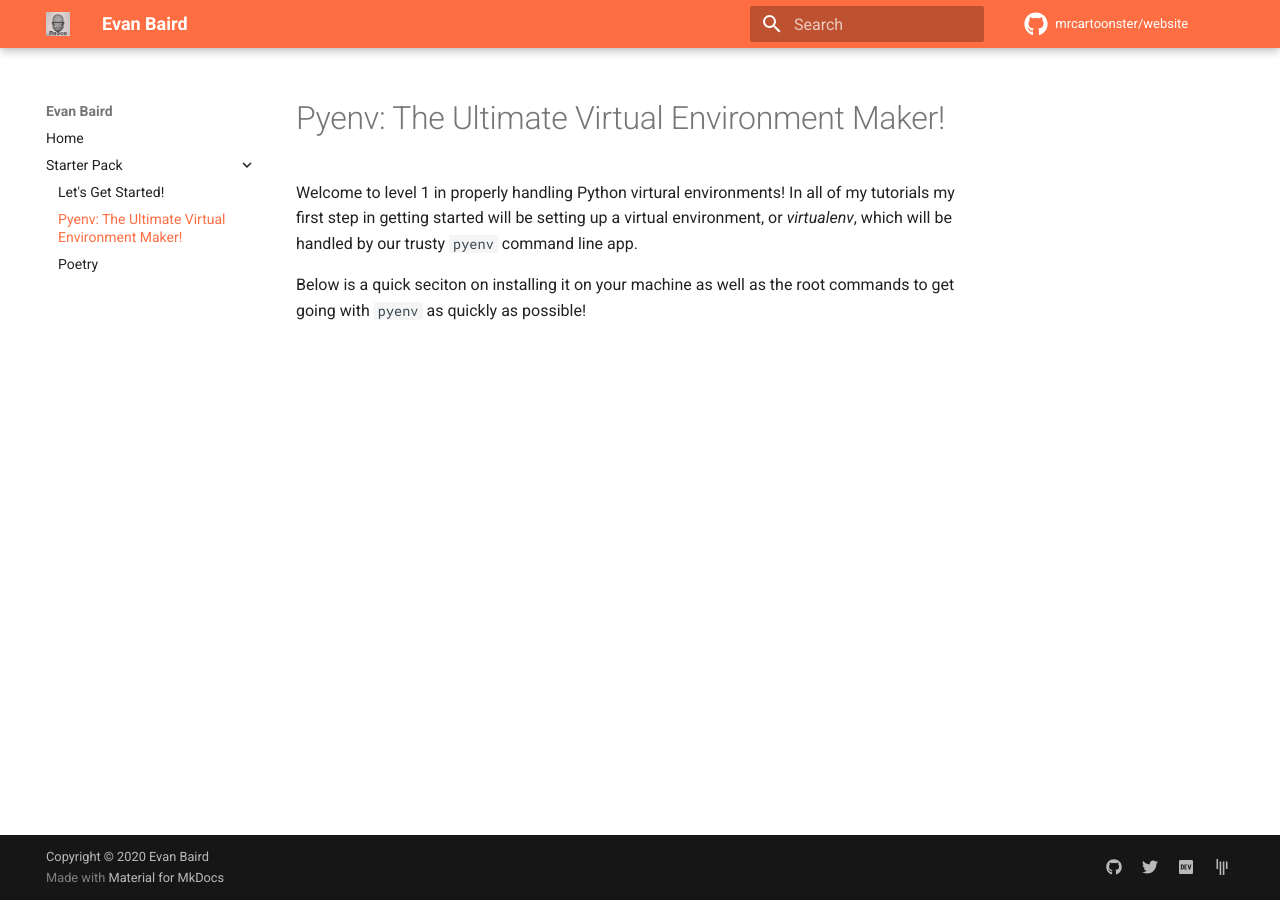
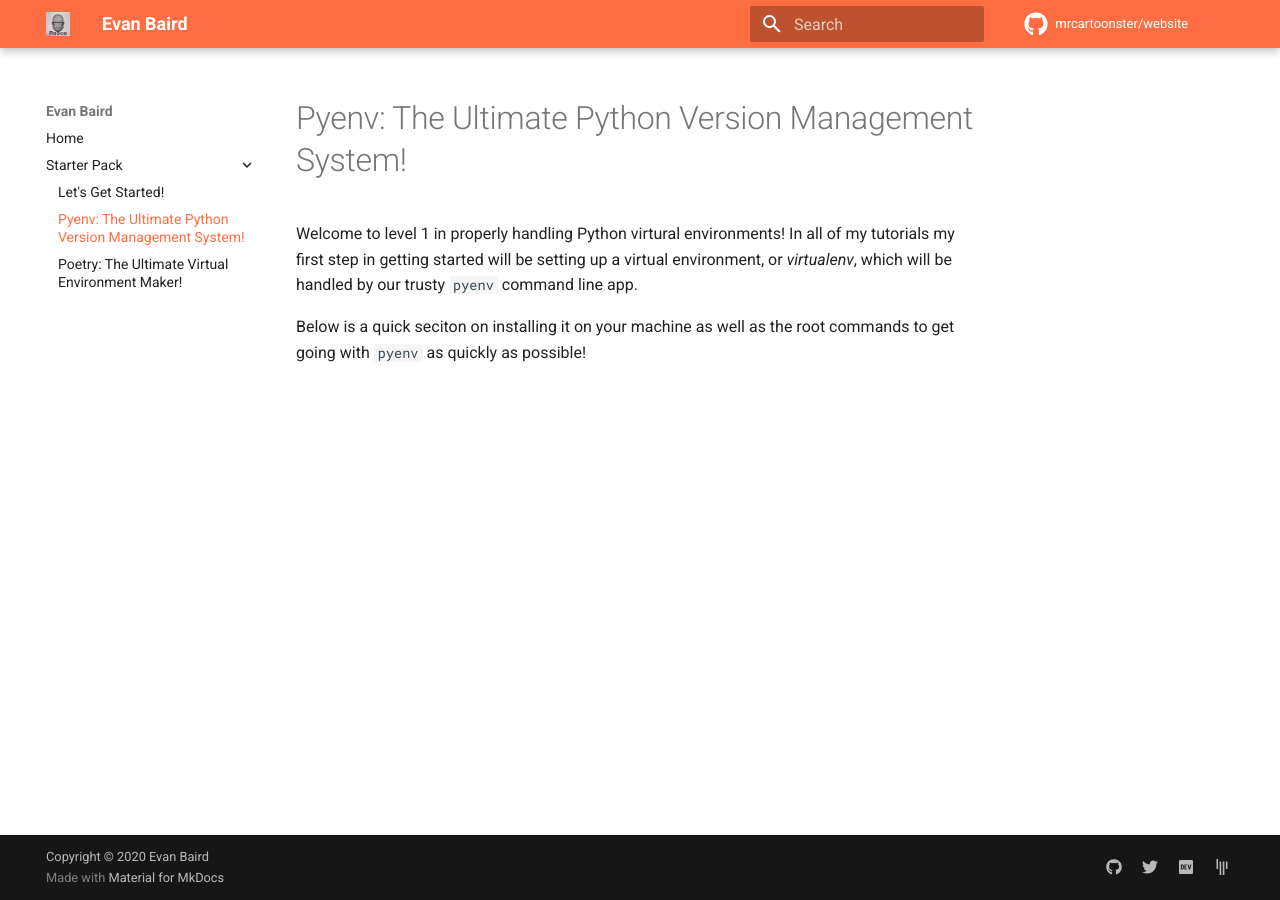
Before and after one commit to mrcartoonster/website, an MkDocs documentation site: the page built from docs/Starter_Pack/pyenv.md, in a window 1280 px wide. Built offline with MkDocs 1.6.1 and Material for MkDocs 9.7.7, drawn with Linux system fonts in a browser that asks for light colours; comment, search, counter and statistics services are not loaded.

Commit message:
📦 NEW: PS-24 #time 30m #comment Renaming titles and comments #in

```diff
--- a/docs/Starter_Pack/poetry.md
+++ b/docs/Starter_Pack/poetry.md
@@ -1,4 +1,4 @@
-# Poetry
+# Poetry: The Ultimate Virtual Environment Maker!
 
 
 We've got `pyenv` rocking and rolling and installed the latest Python version.
--- a/docs/Starter_Pack/pyenv.md
+++ b/docs/Starter_Pack/pyenv.md
@@ -1,4 +1,4 @@
-# Pyenv: The Ultimate Virtual Environment Maker!
+# Pyenv: The Ultimate Python Version Management System!
 
 
 Welcome to level 1 in properly handling Python virtural environments! In all of
```
